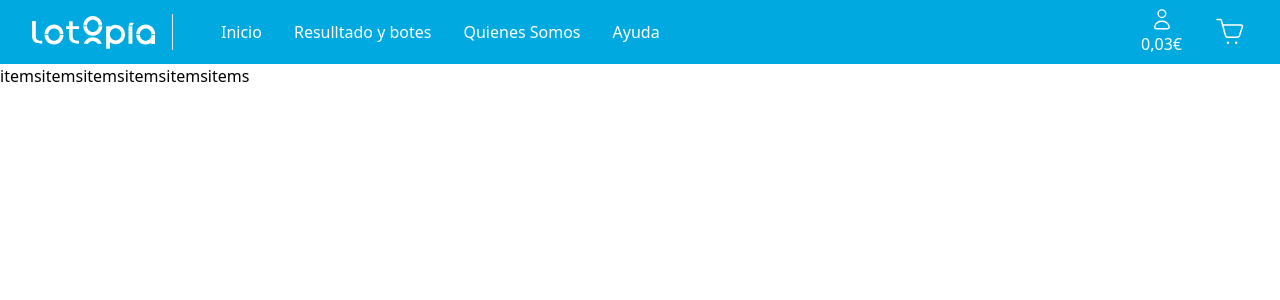
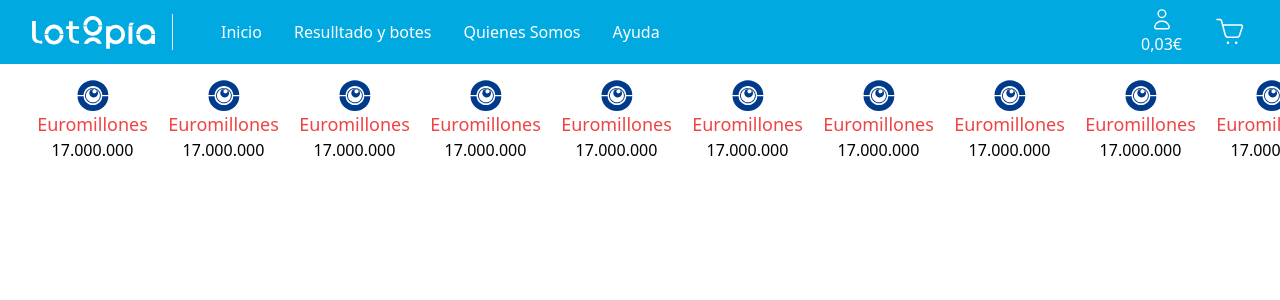
Before and after one commit to angeleesc/pulpo-line-challenger-2, a Next.js app: page / in a window 1280 px wide. Shown: the top 300 px of the page. Built offline with nearby package versions, Linux system fonts and the light colour scheme.

Commit message:
maquetacion de productab

```diff
--- a/src/app/component/cards/product-tab-card/ProducItemCard.tsx
+++ b/src/app/component/cards/product-tab-card/ProducItemCard.tsx
@@ -1,12 +1,29 @@
-import { ProductsTab } from '@/types/producTabTypes'
-import Image from 'next/image'
-import React from 'react'
+import { ProductsTab } from "@/types/producTabTypes";
+import Image from "next/image";
+import React from "react";
 
-export default function ProducItemCard({ item  }:{ item: ProductsTab}) {
+export default function ProducItemCard({ item }: { item: ProductsTab }) {
   return (
-    <div>
-      {/* <Image src={item.img} alt='product-item' /> */}
-      items
+    <div
+      className={`
+    flex-grow min-w-[115px]
+    flex
+    flex-col items-center
+    mx-2
+    py-4
+
+    `}
+    >
+      <Image
+        src={item.img}
+        className="w-8"
+        alt="produc-image"
+        width={32}
+        height={32}
+        // layout={"responsive"}
+      />
+      <p className="text-[18px] text-red-500" >{item.name}</p>
+      <p>{item.price}</p>
     </div>
-  )
+  );
 }
--- a/src/app/component/tabs/pproduc-tab/Productab.tsx
+++ b/src/app/component/tabs/pproduc-tab/Productab.tsx
@@ -42,6 +42,26 @@
         name: "Euromillones",
         price: "17.000.000",
       },
+      {
+        img: "/porductab-img-default.svg",
+        name: "Euromillones",
+        price: "17.000.000",
+      },
+      {
+        img: "/porductab-img-default.svg",
+        name: "Euromillones",
+        price: "17.000.000",
+      },
+      {
+        img: "/porductab-img-default.svg",
+        name: "Euromillones",
+        price: "17.000.000",
+      },
+      {
+        img: "/porductab-img-default.svg",
+        name: "Euromillones",
+        price: "17.000.000",
+      },
     ]);
 
     return;
@@ -52,7 +72,7 @@
   }, []);
 
   return (
-    <div className="flex overflow-x-auto">
+    <div className="flex overflow-x-auto px-[27px]">
      {
       productState?.map((item, i)=><ProducItemCard key={`product-img-${i}`} item={item}  />)
      }
```
Also changed, not shown: public/example.webp (added).
